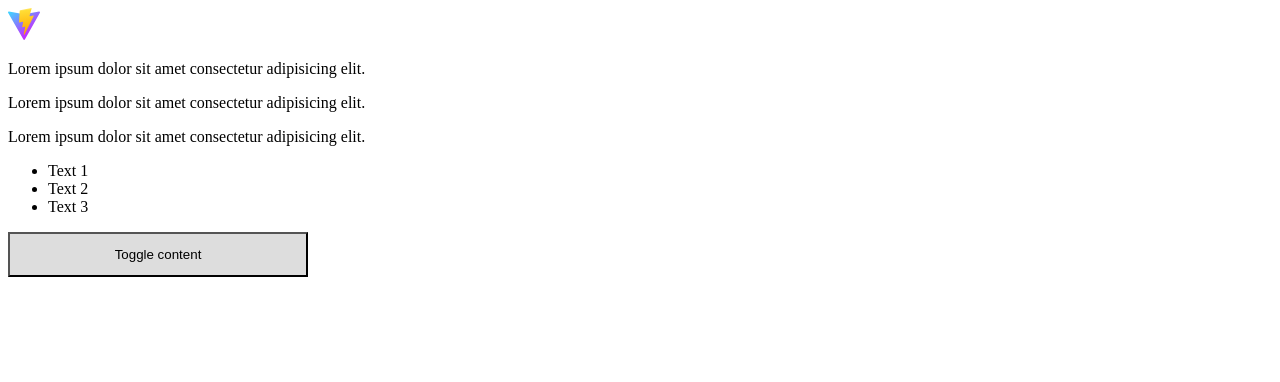
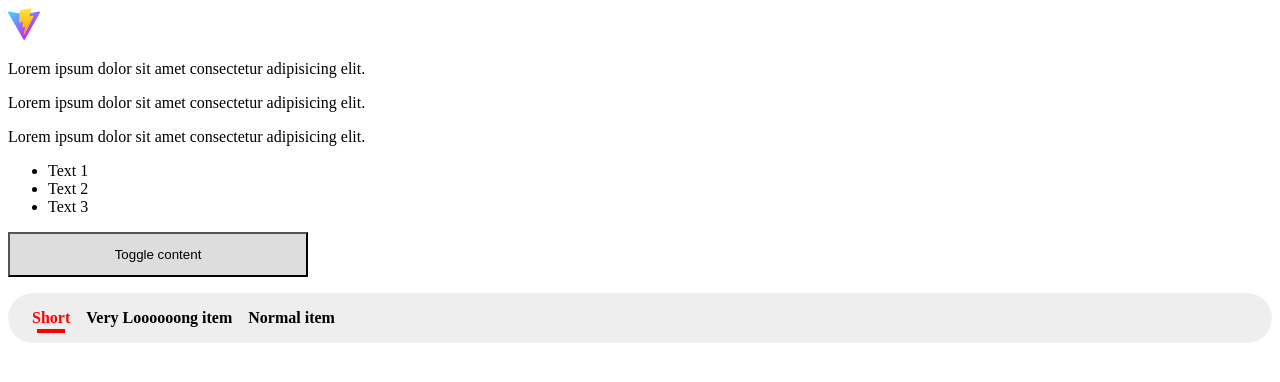
Before and after one commit to shaikouski-arkadzi/framer-motion-playground, a React (Vite) app: page / in a window 1280 px wide. Shown: the top 382 px of the page. Built offline with nearby package versions, Linux system fonts and the light colour scheme.

Commit message:
Add smooth transitions between elements using layoutId

```diff
--- a/src/App.tsx
+++ b/src/App.tsx
@@ -3,6 +3,7 @@ import viteLogo from "/vite.svg";
 
 import "./App.css";
 import AnimateAppearance from "./AnimateAppearance";
+import Menu from "./Menu";
 
 function App() {
   const pVariants = {
@@ -68,6 +69,7 @@ function App() {
       <AnimateAppearance title="Toggle content">
         Animate Appearance
       </AnimateAppearance>
+      <Menu />
     </>
   );
 }
--- /dev/null
+++ b/src/Menu.tsx
@@ -0,0 +1,31 @@
+import { useState } from "react";
+import MenuItem from "./MenuItem";
+
+const menuData = ["Short", "Very Loooooong item", "Normal item"];
+
+function Menu() {
+  const [activeIndex, setActive] = useState(0);
+
+  return (
+    <div
+      style={{
+        display: "flex",
+        backgroundColor: "#eee",
+        padding: "1rem",
+        borderRadius: "25px",
+        marginTop: "1rem",
+      }}
+    >
+      {menuData.map((item, index) => (
+        <MenuItem
+          key={item}
+          item={item}
+          isSelected={activeIndex === index}
+          handleClick={() => setActive(index)}
+        />
+      ))}
+    </div>
+  );
+}
+
+export default Menu;
--- /dev/null
+++ b/src/MenuItem.tsx
@@ -0,0 +1,40 @@
+import { motion } from "framer-motion";
+
+interface IMenuItem {
+  item: string;
+  isSelected: boolean;
+  handleClick?: () => void;
+}
+
+function MenuItem({ item, isSelected, handleClick = () => {} }: IMenuItem) {
+  return (
+    <motion.div
+      onClick={handleClick}
+      style={{
+        margin: "0 0.5rem",
+        fontWeight: 900,
+        position: "relative",
+        cursor: "pointer",
+      }}
+      initial={{ color: "#000" }}
+      animate={{ color: isSelected ? "rgb(255, 0, 0)" : "#000" }}
+    >
+      {isSelected && (
+        <motion.div
+          layoutId="activeItem"
+          style={{
+            width: "calc(100% - 10px)",
+            height: "4px",
+            position: "absolute",
+            bottom: "-6px",
+            left: "5px",
+            backgroundColor: "rgb(255, 0, 0)",
+          }}
+        />
+      )}
+      {item}
+    </motion.div>
+  );
+}
+
+export default MenuItem;
```
